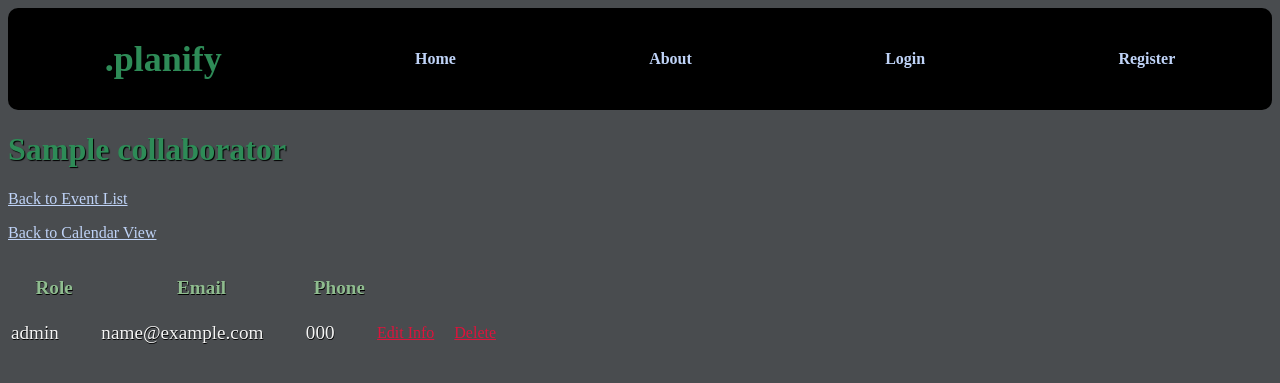
After one commit to nabilk11/django_student_planner, a Django app: page /collaborators/1/ in a window 1280 px wide. The commit adds this page. Shown: the top 383 px of the page. Run offline with Django 4.2, Linux system fonts and the light colour scheme; tables that the repository leaves empty hold one stand-in row (values such as "Sample post").

Commit message:
added collaborator details page

```diff
--- /dev/null
+++ b/main_app/templates/collaborator_detail.html
@@ -0,0 +1,30 @@
+{% extends 'base.html' %}
+
+{% block title %}
+Planify | Event Details
+{% endblock %}
+{% block content %}
+<div class="header-container">
+    <h1 class="header">{{ collaborator.name }}</h1>
+    <p><a href="{% url 'events' %}">Back to Event List</a> </p>
+    <p><a href="{% url 'calendar' %}">Back to Calendar View</a> </p>
+</div>
+
+<table style="margin-top: 2em;" >
+    <tr>
+        <th class="sub-header" style="font-size: larger;">Role</th>
+        <th class="sub-header" style="font-size: larger;">Email</th>
+        <th class="sub-header" style="font-size: larger;">Phone</th>
+        <th class="sub-header" style="font-size: larger;"></th>
+        <th class="sub-header" style="font-size: larger;"></th>
+    </tr>
+    <tr>
+        <td><p class="event-list-title">{{ collaborator.role }}</p></td>
+        <td><p class="event-list-title">{{ collaborator.email }}</p></td>
+        <td><p class="event-list-title">{{ collaborator.phone_number }}</p></td>
+        <td><a class="event-list-link" href="{% url 'add_collaborator' %}">Edit Info</a></td>
+        <td><a class="event-list-link" href="{% url 'add_collaborator' %}">Delete</a></td>
+    </tr>
+</table>
+
+{% endblock %}
--- a/main_app/templates/collaborators_index.html
+++ b/main_app/templates/collaborators_index.html
@@ -22,7 +22,7 @@ Planify | All Collaborators
     </tr>
     {% for c in collaborators %}
     <tr>
-        <td><h4 class="event-list-title">{{ c.name }}</h4></td>
+        <td><a href="{% url 'collaborator_detail' c.pk%}"><h4 class="event-list-title">{{ c.name }}</h4></a></td>
         <td><p class="event-list-title">{{ c.role }}</p></td>
         <td><p class="event-list-title">{{ c.email }}</p></td>
         <td><p class="event-list-title">{{ c.phone_number }}</p></td>
--- a/main_app/urls.py
+++ b/main_app/urls.py
@@ -21,6 +21,9 @@ urlpatterns = [
     # Collaborators
     path('collaborators/', views.CollaboratorsIndex.as_view(), name='collaborators'),
     path('collaborators/new/', views.AddCollaborator.as_view(), name='add_collaborator'),
+    path('collaborators/<int:pk>/', views.CollaboratorDetail.as_view(), name='collaborator_detail'),
+  #  path('collaborators/<int:pk>/edit/', views.CollaboratorUpdate.as_view(), name='collaborator_update'),
+  #  path('collaborators/<int:pk>/delete/', views.CollaboratorDelete.as_view(), name='collaborator_delete'),
 
 
 
--- a/main_app/views.py
+++ b/main_app/views.py
@@ -191,3 +191,9 @@ class AddCollaborator(CreateView):
     fields = '__all__'
     template_name = 'collaborator_form.html'
     success_url = reverse_lazy('collaborators')
+
+# Collaborator Detail View - Ind Event Details
+class CollaboratorDetail(DetailView):
+    model = Collaborator
+    template_name = 'collaborator_detail.html'
+    context_object_name = 'collaborator'
```
